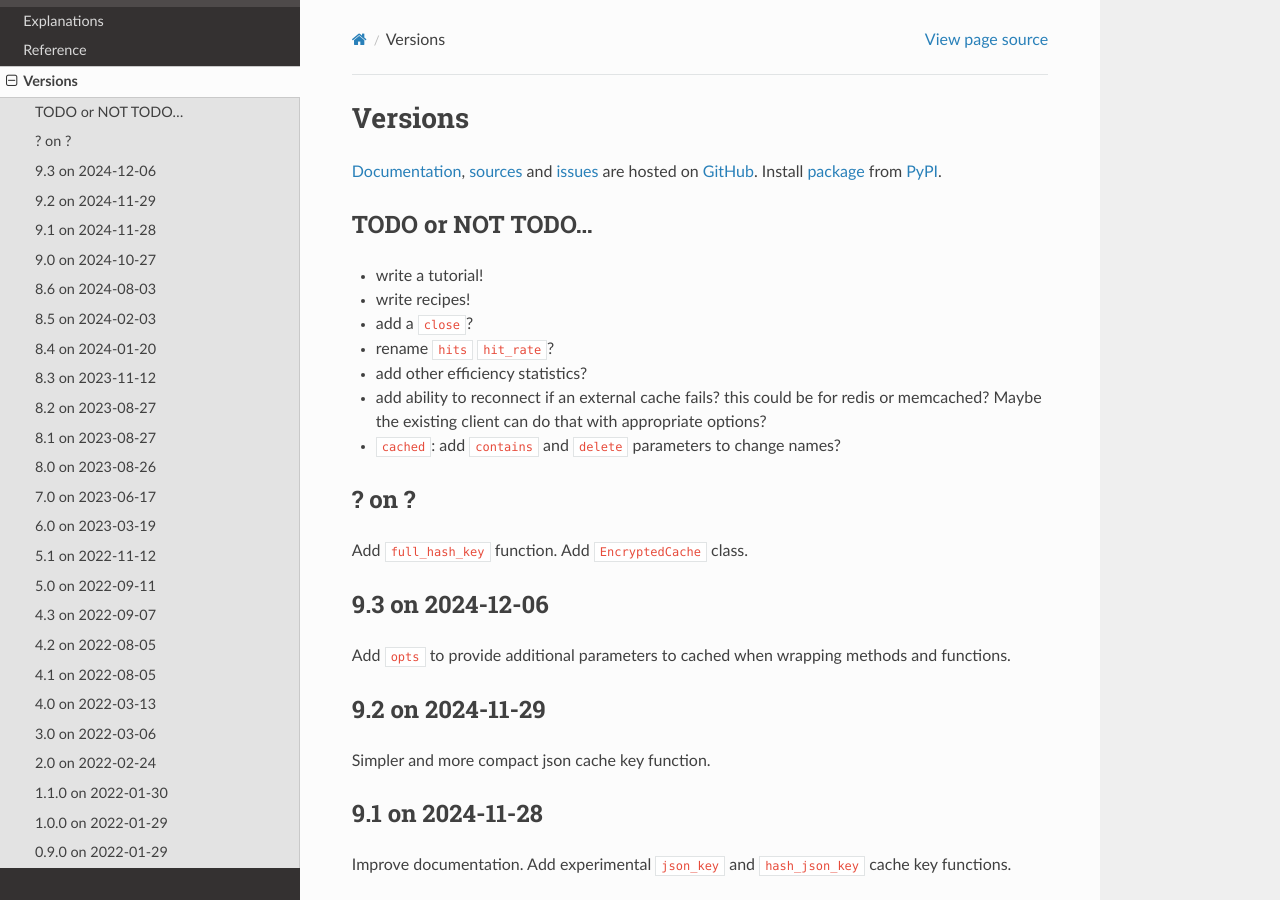
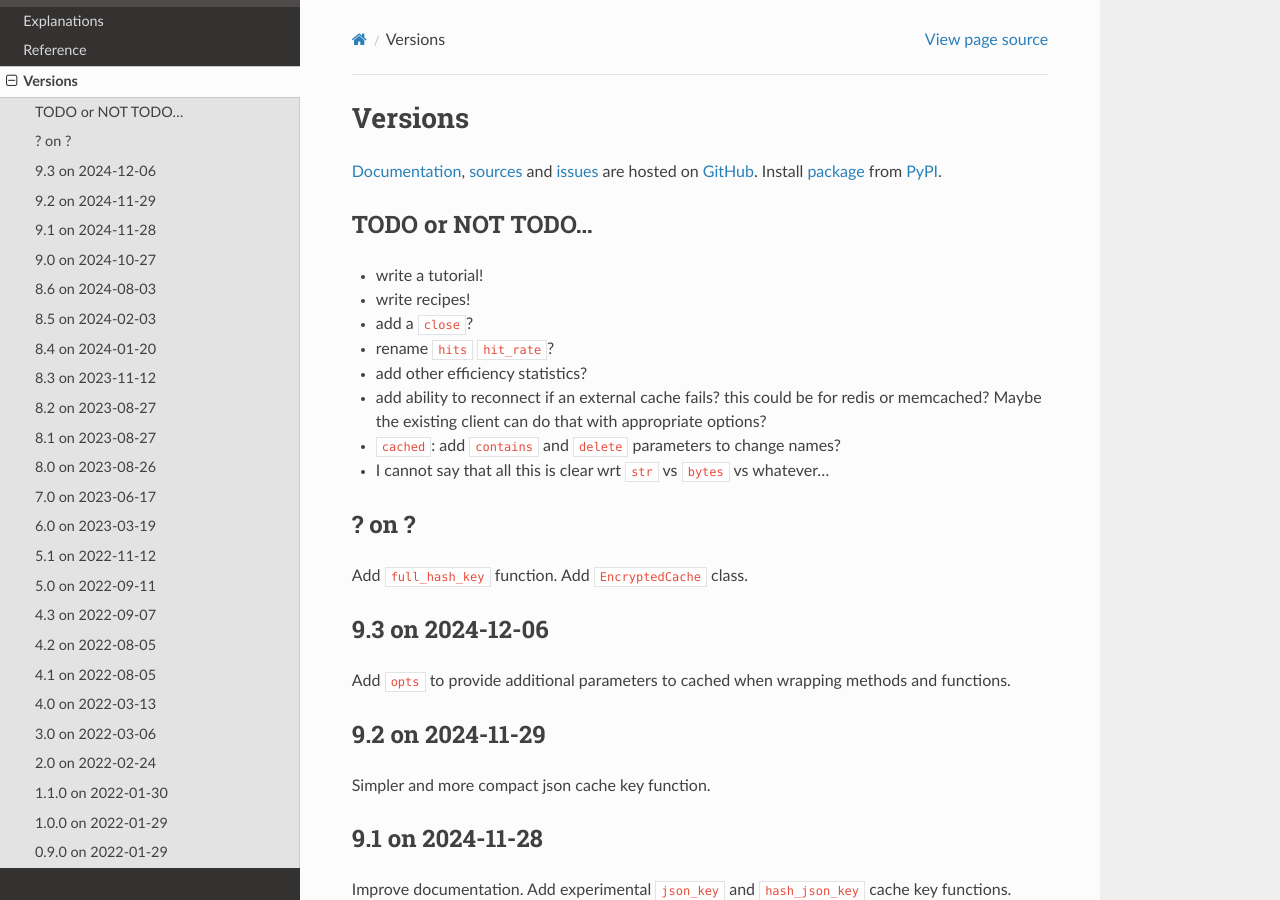
Before and after one commit to zx80/cachetools-utils, a Sphinx documentation site: the page built from docs/VERSIONS.md, in a window 1280 px wide and 900 px high. Built offline with Sphinx 7.4.7 and the Read the Docs theme 3.1.0, drawn with Linux system fonts in a browser that asks for light colours; pages that are not in the unit, such as notebooks, are missing from menus.

Commit message:
note about typing clarity

```diff
--- a/docs/VERSIONS.md
+++ b/docs/VERSIONS.md
@@ -18,6 +18,7 @@ Install [package](https://pypi.org/project/CacheToolsUtils/) from
   this could be for redis or memcached?
   Maybe the existing client can do that with appropriate options?
 - `cached`: add `contains` and `delete` parameters to change names?
+- I cannot say that all this is clear wrt `str` vs `bytes` vs whatever…
 
 ## ? on ?
 
```
